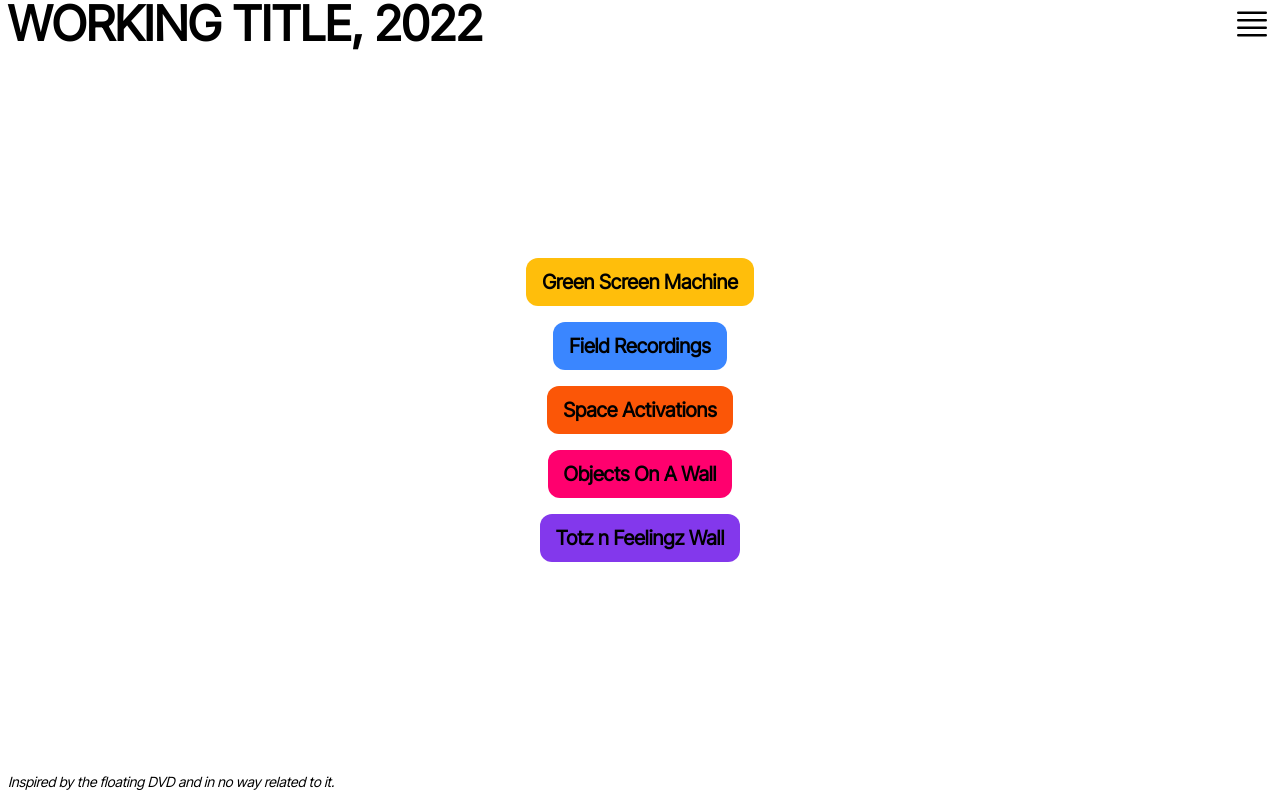
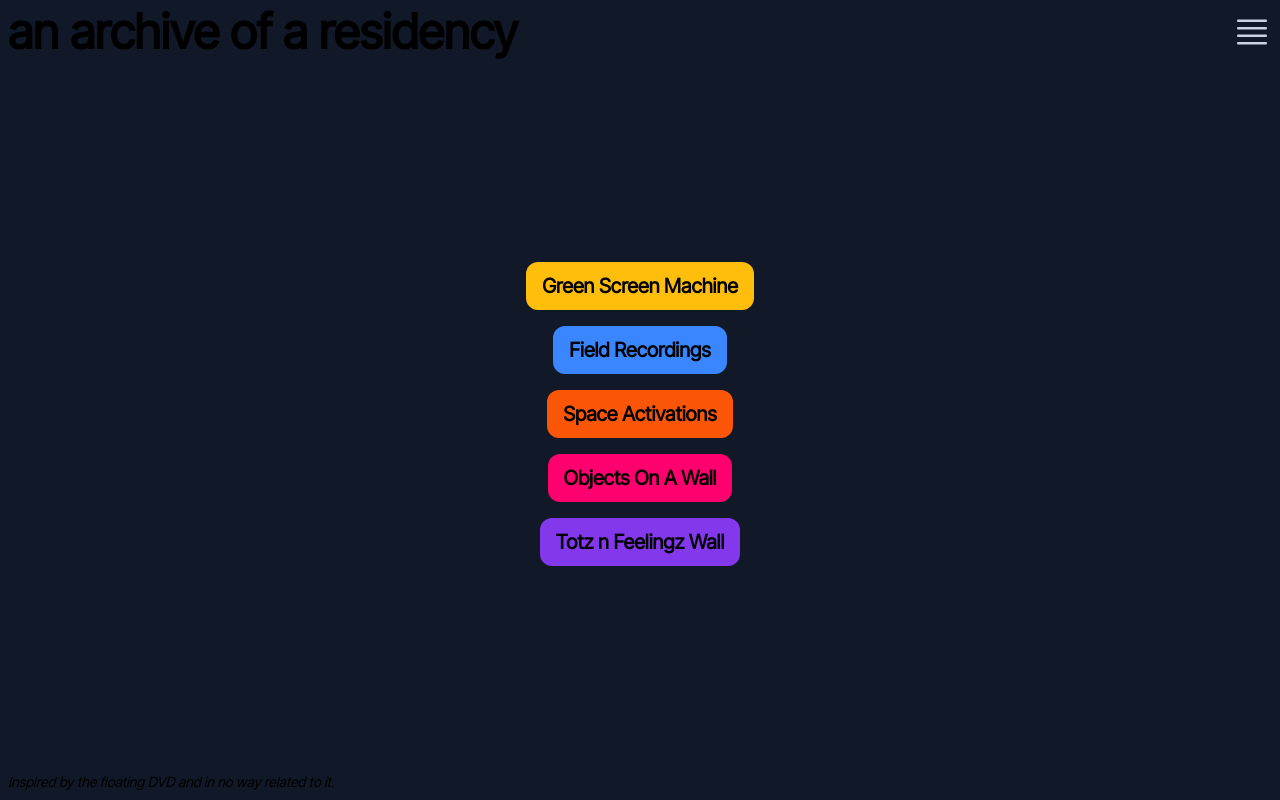
Before and after one commit to syahshiimi/dblspace_archives_2022, a Next.js app: page / in a window 1280 px wide. Built offline with nearby package versions, Linux system fonts and the light colour scheme.

Commit message:
Update component styling

```diff
--- a/components/Layout.tsx.tsx
+++ b/components/Layout.tsx.tsx
@@ -1,19 +1,16 @@
-import { ReactNode } from "react"
-import Footer from "./navigation/footer"
-import NavTitle from "./navigation/navtitle";
+import { ReactNode } from 'react'
+import Footer from './navigation/footer'
+import NavTitle from './navigation/navtitle'
 
 type LayoutProps = {
-    children: React.ReactNode;
+  children: React.ReactNode
 }
 export default function Layout({ children }: LayoutProps) {
-    return (
-        <div className="min-h-screen flex flex-col bg-silver-sand pb-2 px-2">
-            <NavTitle />
-            <main className="grow flex flex-col">
-                {children}
-            </main>
-            <Footer />
-        </div>
-
-    )
+  return (
+    <div className="flex min-h-screen flex-col overflow-hidden bg-gray-900 p-2">
+      <NavTitle />
+      <main className="flex grow flex-col">{children}</main>
+      <Footer />
+    </div>
+  )
 }
--- a/components/floatingpills.tsx
+++ b/components/floatingpills.tsx
@@ -1,7 +1,13 @@
 import { Dispatch, ReactNode, SetStateAction } from 'react'
 
 interface IFLoatingPill {
-  pillColor: string | undefined
+  pillColor:
+    | 'bg-mikado-yellow'
+    | 'bg-brilliant-azure'
+    | 'bg-willpower-orange'
+    | 'bg-vivid-raspberry'
+    | 'bg-blue-violet'
+    | undefined
   children: ReactNode | undefined
   setIsOpen: Dispatch<SetStateAction<boolean>>
   isOpen: boolean | undefined
@@ -10,7 +16,7 @@ const FloatingPills = ({ pillColor, children, setIsOpen }: IFLoatingPill) => {
   return (
     <button
       type="button"
-      className={`flex flex-row ${pillColor} w-fit rounded-xl px-4 py-6`}
+      className={`flex flex-row ${pillColor} w-fit rounded-xl px-4 py-6 transition-all ease-in-out hover:-translate-y-2`}
       onClick={() => setIsOpen(true)}
     >
       <p className="text-xl font-semibold leading-[0px] text-black">
--- a/components/navigation/burgermenu.tsx
+++ b/components/navigation/burgermenu.tsx
@@ -13,7 +13,7 @@ const BurgerMenu = ({ setOpen }: IBurgerMenu) => {
         viewBox="0 0 24 24"
         strokeWidth={1.5}
         stroke="currentColor"
-        className="h-10 w-10"
+        className="h-10 w-10 stroke-slate-300"
         onClick={() => setOpen(true)}
       >
         <path
--- a/components/navigation/navtitle.tsx
+++ b/components/navigation/navtitle.tsx
@@ -6,8 +6,10 @@ const NavTitle = () => {
   const [open, setOpen] = useState<boolean>(false)
   return (
     <>
-      <div className="flex flex-row items-center justify-between">
-        <h1 className="color-white text-5xl font-black">WORKING TITLE, 2022</h1>
+      <div className="flex h-fit flex-row items-center justify-between">
+        <h1 className="color-white text-5xl font-black">
+          an archive of a residency
+        </h1>
         <BurgerMenu open={open} setOpen={setOpen} />
         <SlideOver open={open} setOpen={setOpen} />
       </div>
```
